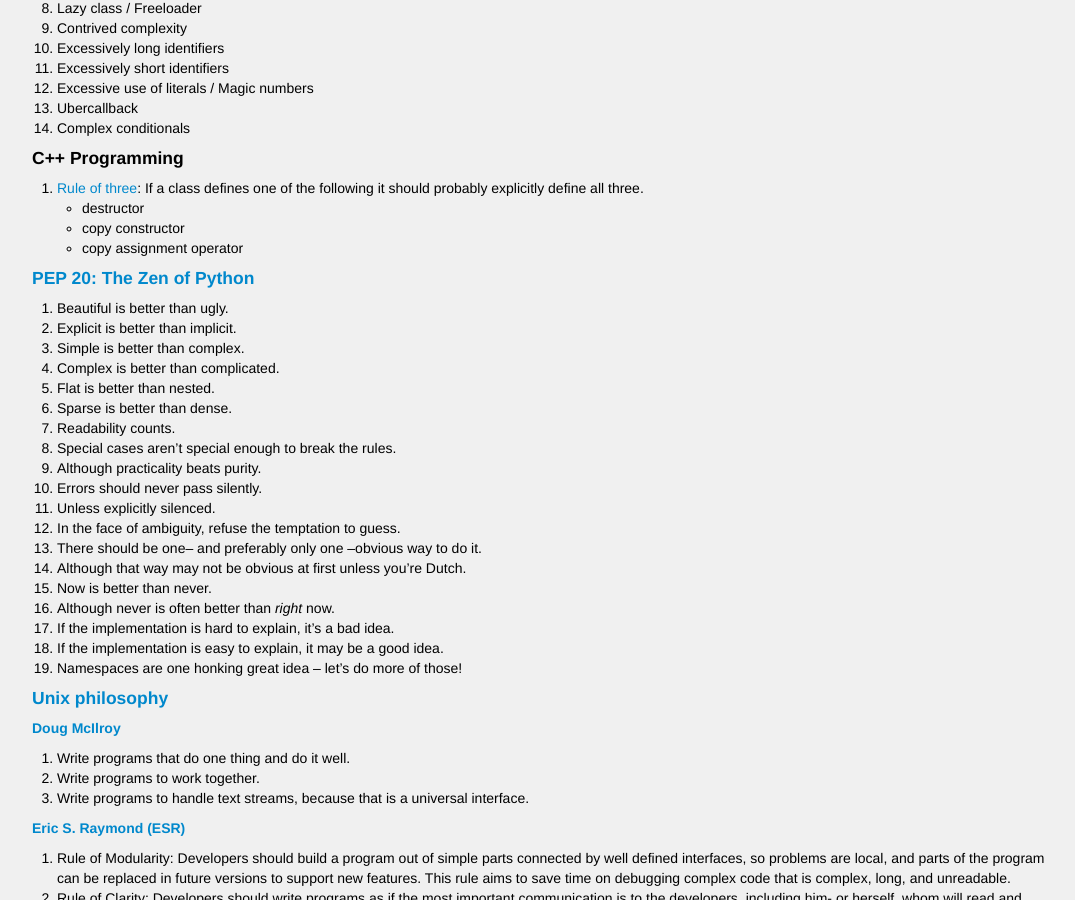
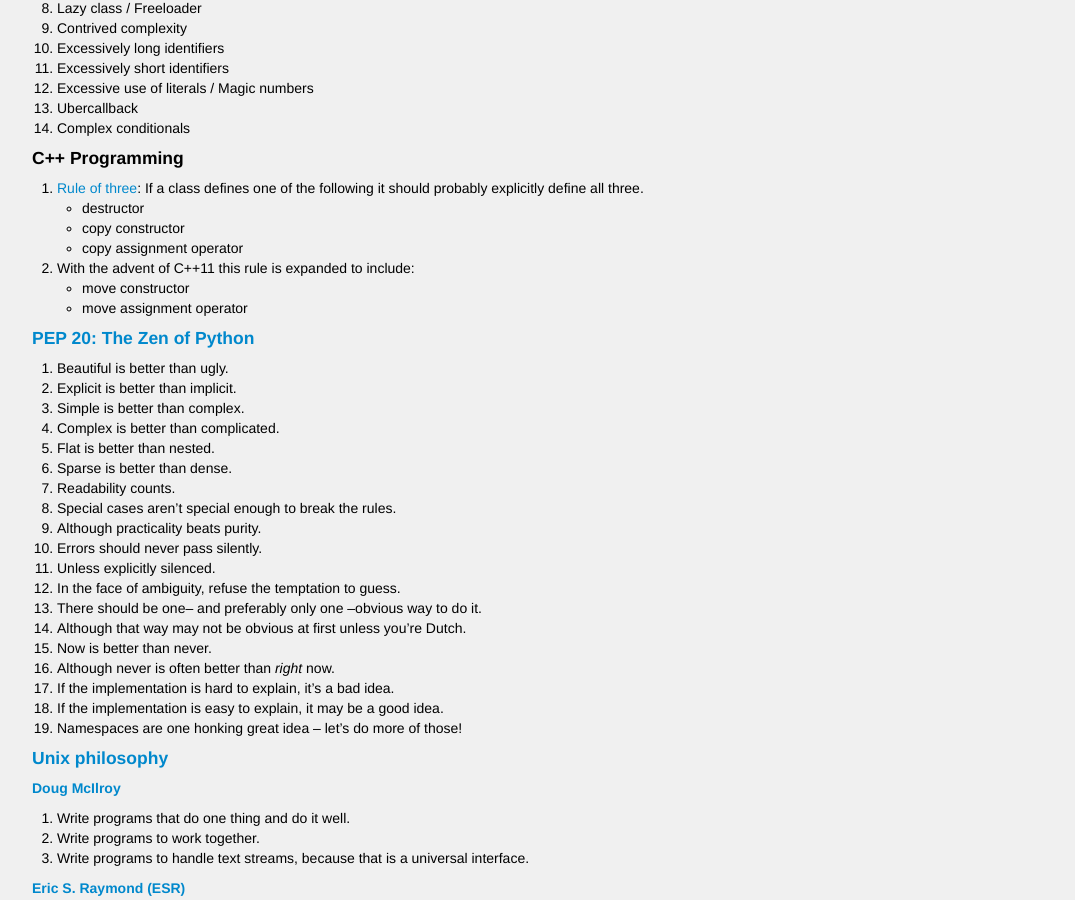
Before and after one commit to Sitwon/code-koans, a Jekyll site: the page built from index.html, in a window 1280 px wide and 900 px high, scrolled down 1522 px. Shown: the whole window, without its empty margins (96-1171 px from the left). Built offline with Jekyll 4.4.1, drawn with Linux system fonts in a browser that asks for light colours.

Commit message:
Rule of Three => Rule of Five

```diff
--- a/index.html
+++ b/index.html
@@ -69,6 +69,9 @@
   * destructor
   * copy constructor
   * copy assignment operator
+1. With the advent of C++11 this rule is expanded to include:
+  * move constructor
+  * move assignment operator
 
 #### [PEP 20: The Zen of Python](http://www.python.org/dev/peps/pep-0020/)
 1. Beautiful is better than ugly.
```
